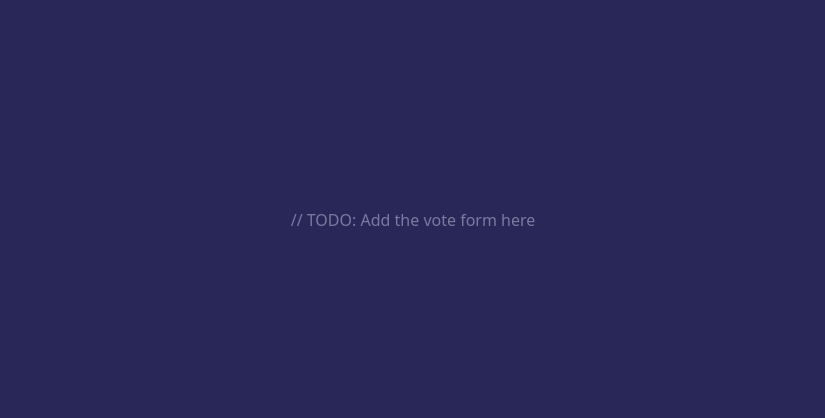
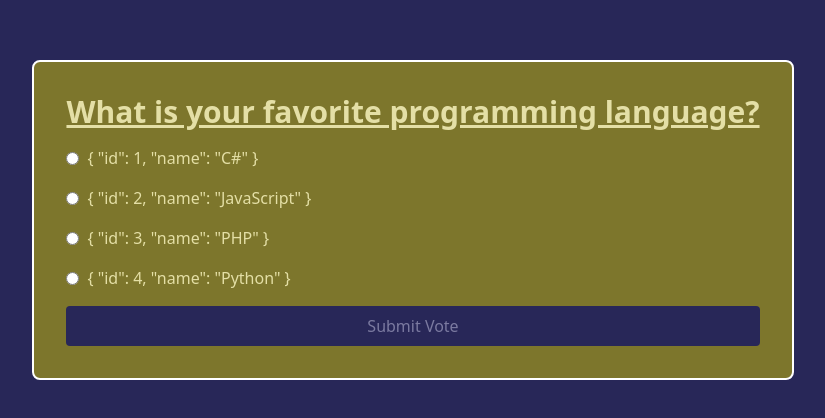
Before and after one commit to techlord001/simple-vote, a Vue app in the folder client/: page /vote in a window 1280 px wide. Shown: the part 180-598 px from the top of the page, without its empty margins (227-1052 px from the left). Built offline with nearby package versions, Linux system fonts and the light colour scheme.

Commit message:
Update: Styling & Logic For Vote View

```diff
--- a/client/src/views/Login.vue
+++ b/client/src/views/Login.vue
@@ -11,14 +11,19 @@ const handleLogin = (email) => {
     axios.post('/api/login', {
       email: email.value,
     }).then(response => {
+      localStorage.setItem('userEmail', response.data.email);
+      localStorage.setItem('authToken', response.data.token);
+
       console.log('Login successful:', response);
       router.push('/vote');
     }).catch(error => {
       console.error('Login error:', error);
+
       if (error.response.status === 404) {
         errorMessage.value = error.response.data.message;
         return;
       }
+
       errorMessage.value = 'Error during Login. Please try again.';
     })
 }
--- a/client/src/views/Vote.vue
+++ b/client/src/views/Vote.vue
@@ -1,9 +1,80 @@
 <script setup>
+import { ref } from 'vue'
+import axios from '../axios'
+import { routeLocationKey } from 'vue-router';
+
+const question = 'What is your favorite programming language?'
+const choices = [
+  { id: 1, name: 'C#' },
+  { id: 2, name: 'JavaScript' },
+  { id: 3, name: 'PHP' },
+  { id: 4, name: 'Python' }
+]
+
+const selectedChoice = ref('')
+const voteSubmitted = ref(false)
+const voteMessage = ref('')
+
+const submitVote = () => {
+  const userEmail = localStorage.getItem('userEmail')
+  const authToken = localStorage.getItem('authToken')
+
+  if (!authToken || !userEmail) {
+    console.error('Authentication details not found. Please login.')
+    route.push('/login')
+    return
+  }
+
+  axios.post('/api/vote', {
+    email: userEmail,
+    vote_number: selectedChoice.value,
+    estimated_location: 'London'
+  }, {
+    headers: {
+      Authorization: `Bearer ${authToken}`
+    }
+  }).then(response => {
+    console.log('Vote successful:', response)
+    voteMessage.value = response.data.message
+    voteSubmitted.value = true
+  }).catch(error => {
+    console.error('Vote error:', error)
+
+    if (error.response.status === 403 && error.response.data.message == 'You have already voted') {
+      voteMessage.value = error.response.data.message
+      voteSubmitted.value = true
+      return
+    }
+  })
+
+  localStorage.removeItem('userEmail')
+  localStorage.removeItem('authToken')
+}
 </script>
 
 <template>
-  <div>
-    // TODO: Add the vote form here
+  <div v-if="!voteSubmitted" class="flex flex-col items-center justify-center min-h-screen">
+    <div class="p-8 border-2 border-border rounded-lg bg-secondary-background">
+      <h1 class="text-3xl font-bold underline mb-4 text-secondary-text">
+        {{ question }}
+      </h1>
+      <form @submit.prevent="submitVote" class="flex flex-col space-y-4">
+        <div v-for="(choice, index) in choices" :key="index" class="flex items-center">
+          <input type="radio" :id="choice.name" v-model="selectedChoice" :value="choice.id" class="mr-2" />
+          <label :for="choice" class="text-secondary-text">{{ choice }}</label>
+        </div>
+        <button type="submit" class="bg-primary-background text-primary-text px-4 py-2 rounded hover:bg-primary-700 mt-4">
+          Submit Vote
+        </button>
+      </form>
+    </div>
+  </div>
+  <div v-else class="flex flex-col items-center justify-center min-h-screen">
+    <div class="p-8 border-2 border-border rounded-lg bg-secondary-background">
+      <h1 class="text-3xl font-bold mb-4 text-secondary-text">
+        {{ voteMessage }}
+      </h1>
+    </div>
   </div>
 </template>
 
```
Also changed, not shown: 1 other file (tests, documents, lock files or other folders).
